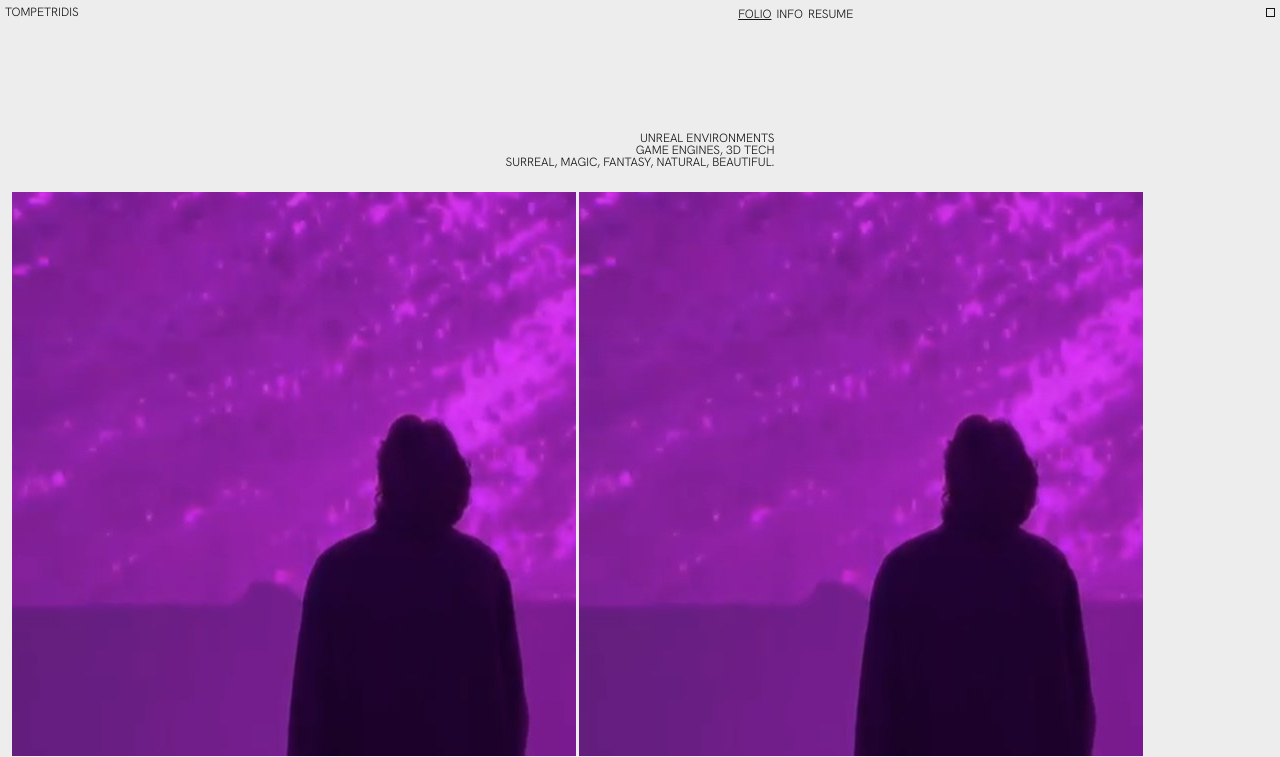
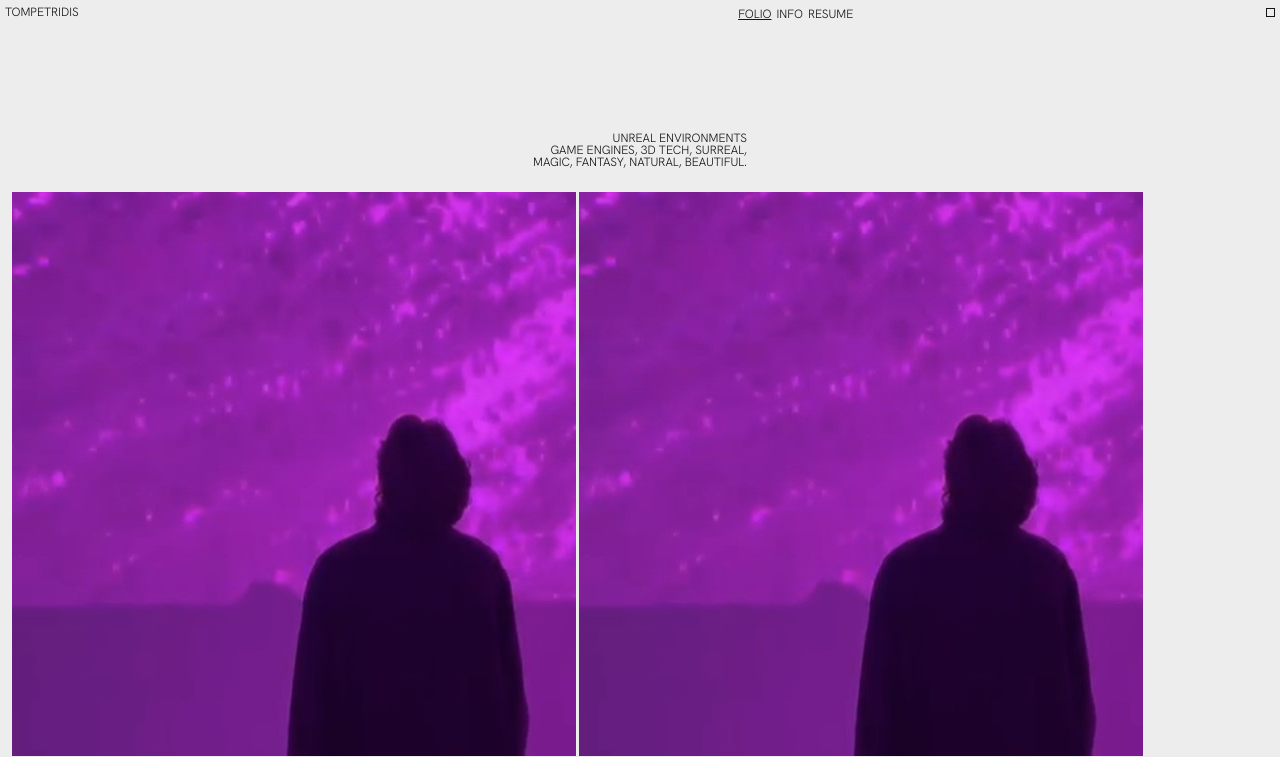
Before and after one commit to Petridistom/personalwebsite, a plain HTML site: page public/index.html in a window 1280 px wide. Shown: the top 757 px of the page. Drawn offline with Linux system fonts and the light colour scheme.

Commit message:
edit previous

```diff
--- a/public/index.html
+++ b/public/index.html
@@ -46,7 +46,7 @@
 
 <!-- Description -->
 <div class="Description">
-  <p>UNREAL ENVIRONMENTS<br>GAME ENGINES, 3D TECH<br>SURREAL, MAGIC, FANTASY, NATURAL, BEAUTIFUL.</p>
+  <p>UNREAL ENVIRONMENTS<br>GAME ENGINES, 3D TECH, SURREAL,<br> MAGIC, FANTASY, NATURAL, BEAUTIFUL.</p>
 </div>
 
 <!-- Masonry Grid -->
```
